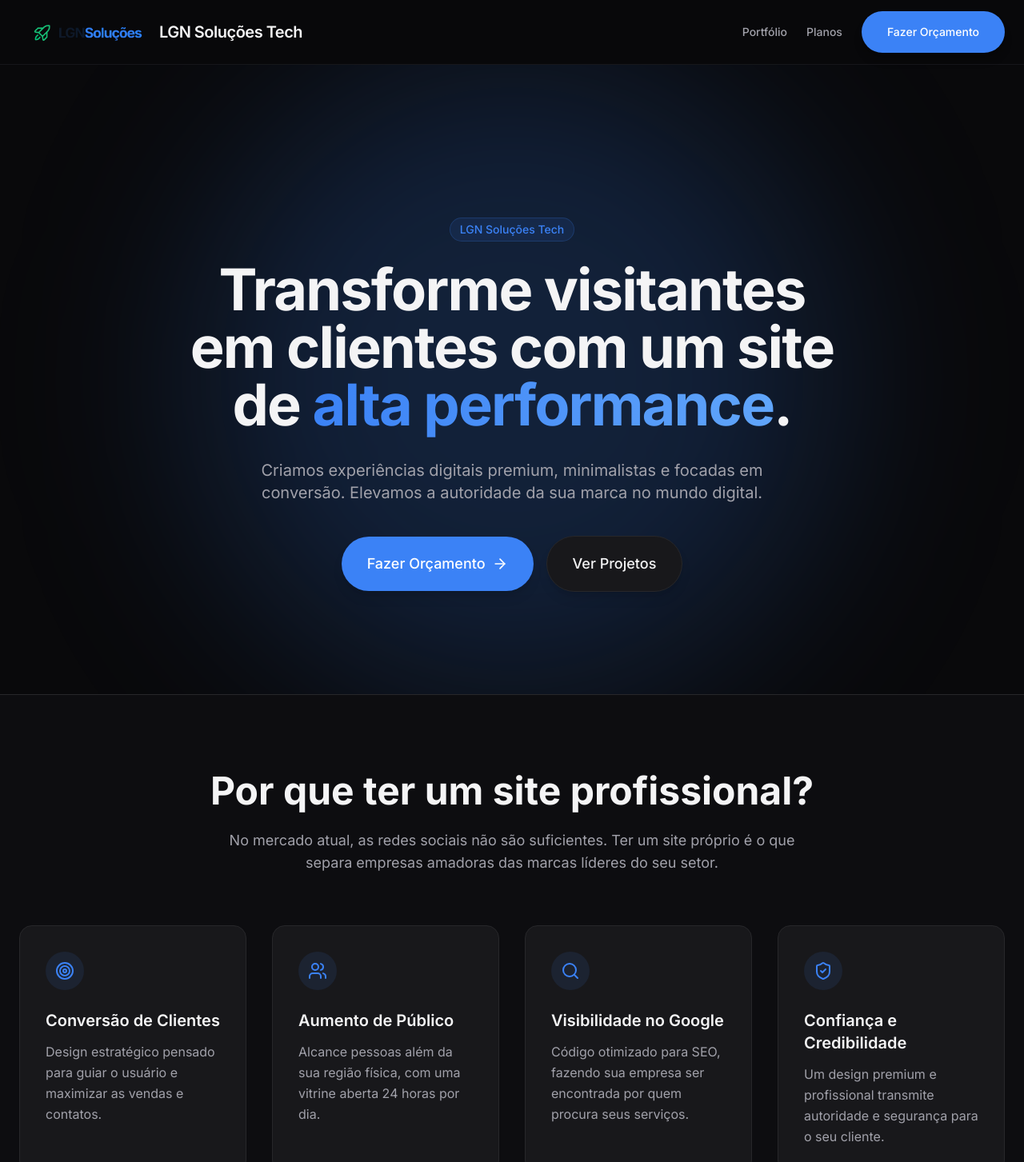
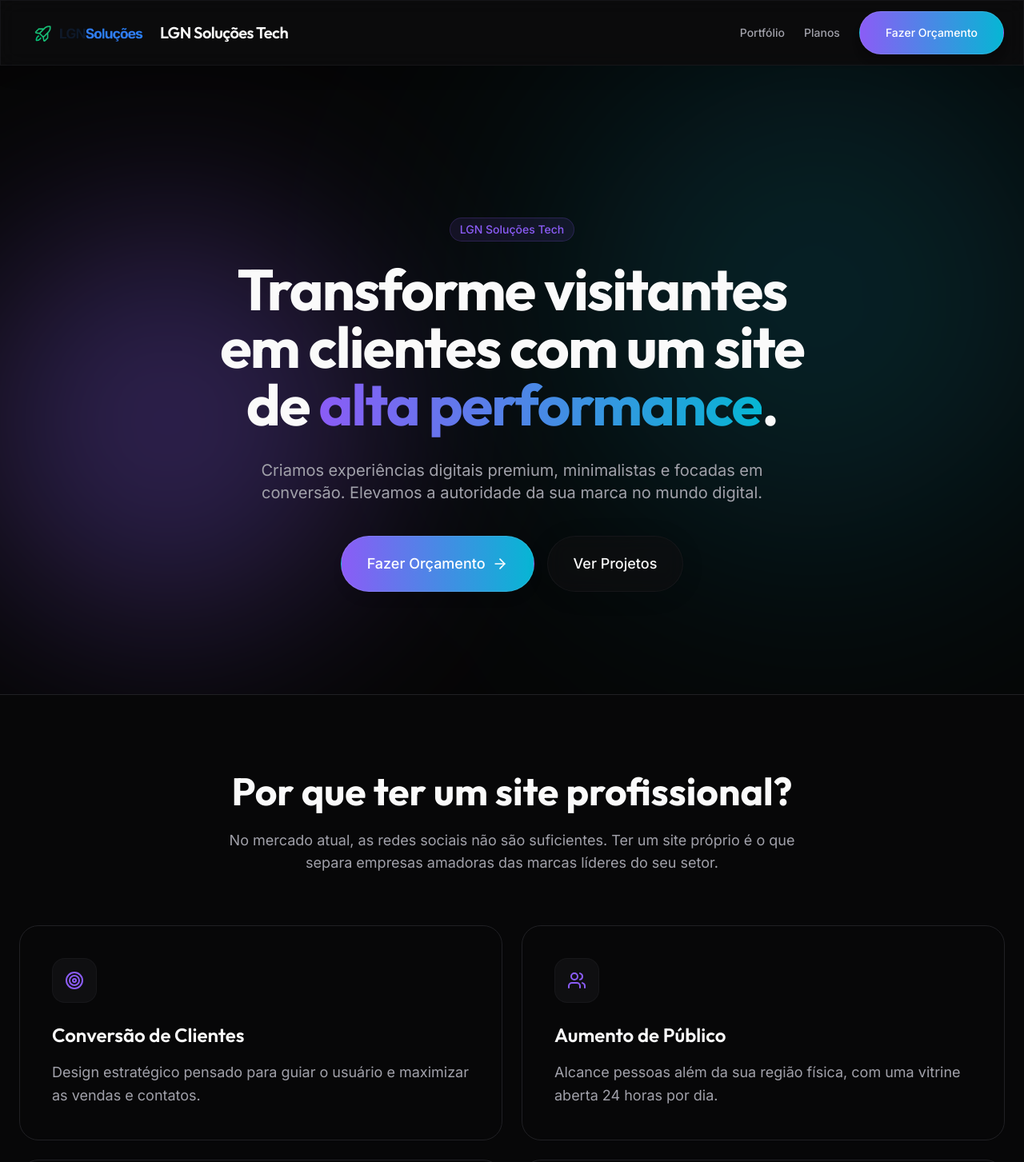
Before and after one commit to lucastavernard/lgn, a React (Vite) app: page / in a window 1280 px wide. Shown: the top 1453 px of the page at 80% size. Built offline with nearby package versions, Linux system fonts and the light colour scheme.

Commit message:
feat: upgrade visual premium com design Tech Neon, glassmorphism e tipografia display

```diff
--- a/index.html
+++ b/index.html
@@ -7,7 +7,7 @@
     <meta name="description" content="Transforme visitantes em clientes. Criamos experiências digitais premium, minimalistas e focadas em conversão com sites de alta performance.">
     <link rel="preconnect" href="https://fonts.googleapis.com">
     <link rel="preconnect" href="https://fonts.gstatic.com" crossorigin>
-    <link href="https://fonts.googleapis.com/css2?family=Inter:wght@300;400;500;600;700&display=swap" rel="stylesheet">
+    <link href="https://fonts.googleapis.com/css2?family=Inter:wght@300;400;500;600;700&family=Outfit:wght@400;500;600;700;800&display=swap" rel="stylesheet">
   </head>
   <body class="bg-background text-textMain antialiased selection:bg-primary selection:text-white">
     <div id="root"></div>
--- a/src/components/Button.jsx
+++ b/src/components/Button.jsx
@@ -4,9 +4,9 @@ export const Button = ({ children, href, className = '', variant = 'primary', ..
   const baseClasses = "inline-flex items-center justify-center font-medium rounded-full transition-colors duration-300 px-8 py-4 text-base shadow-lg hover:shadow-xl focus:outline-none focus:ring-2 focus:ring-primary focus:ring-offset-2 focus:ring-offset-background";
 
   const variants = {
-    primary: "bg-primary text-white hover:bg-primaryHover",
-    secondary: "bg-surface text-textMain border border-border hover:bg-border",
-    outline: "bg-transparent text-textMain border-2 border-border hover:border-primary hover:text-primary"
+    primary: "bg-gradient-to-r from-primary to-accent text-white shadow-[0_0_20px_rgba(139,92,246,0.3)] hover:shadow-[0_0_30px_rgba(6,182,212,0.5)] border border-white/10",
+    secondary: "glass hover:bg-white/5",
+    outline: "bg-transparent text-textMain border border-border hover:border-primary hover:text-primary hover:shadow-[0_0_20px_rgba(139,92,246,0.2)]"
   };
 
   const Component = motion.a;
--- a/src/components/Features.jsx
+++ b/src/components/Features.jsx
@@ -29,27 +29,30 @@ export const Features = () => {
     <section className="py-24 bg-surface/30 border-y border-border">
       <div className="container mx-auto px-6">
         <div className="text-center max-w-3xl mx-auto mb-16">
-          <h2 className="text-3xl md:text-5xl font-bold mb-6">Por que ter um site profissional?</h2>
+          <h2 className="text-3xl md:text-5xl font-bold font-display mb-6">Por que ter um site profissional?</h2>
           <p className="text-textMuted text-lg">
             No mercado atual, as redes sociais não são suficientes. Ter um site próprio é o que separa empresas amadoras das marcas líderes do seu setor.
           </p>
         </div>
 
-        <div className="grid grid-cols-1 md:grid-cols-2 lg:grid-cols-4 gap-8">
+        <div className="grid grid-cols-1 md:grid-cols-2 gap-6">
           {features.map((feature, index) => (
             <motion.div
               key={index}
-              initial={{ opacity: 0, y: 20 }}
+              initial={{ opacity: 0, y: 30 }}
               whileInView={{ opacity: 1, y: 0 }}
               viewport={{ once: true }}
-              transition={{ duration: 0.5, delay: index * 0.1 }}
-              className="p-8 rounded-2xl bg-surface border border-border hover:border-primary/50 transition-colors duration-300"
+              transition={{ type: "spring", stiffness: 100, damping: 20, delay: index * 0.1 }}
+              className="group p-8 md:p-10 rounded-3xl bg-surfaceHighlight border border-border hover:border-primary/40 transition-all duration-500 hover:shadow-[0_0_40px_rgba(139,92,246,0.15)] relative overflow-hidden"
             >
-              <div className="w-12 h-12 rounded-full bg-primary/10 flex items-center justify-center mb-6">
-                {feature.icon}
+              <div className="absolute inset-0 bg-gradient-to-br from-primary/10 to-transparent opacity-0 group-hover:opacity-100 transition-opacity duration-500" />
+              <div className="relative z-10">
+                <div className="w-14 h-14 rounded-2xl bg-surface border border-border/50 flex items-center justify-center mb-6 group-hover:scale-110 group-hover:border-primary/30 transition-all duration-500">
+                  {feature.icon}
+                </div>
+                <h3 className="text-2xl font-semibold mb-4 font-display">{feature.title}</h3>
+                <p className="text-textMuted text-lg leading-relaxed">{feature.description}</p>
               </div>
-              <h3 className="text-xl font-semibold mb-3">{feature.title}</h3>
-              <p className="text-textMuted leading-relaxed">{feature.description}</p>
             </motion.div>
           ))}
         </div>
--- a/src/components/Footer.jsx
+++ b/src/components/Footer.jsx
@@ -6,7 +6,7 @@ export const Footer = () => {
       <div className="container mx-auto px-6 flex flex-col md:flex-row items-center justify-between gap-6">
         <div className="flex items-center gap-2">
           <img src="/logolgn.png" alt="LGN Soluções Tech Logo" className="h-8 w-auto object-contain" />
-          <span className="font-semibold text-lg tracking-tight">LGN Soluções Tech</span>
+          <span className="font-display font-semibold text-lg tracking-tight">LGN Soluções Tech</span>
         </div>
 
         <p className="text-textMuted text-sm">
--- a/src/components/Hero.jsx
+++ b/src/components/Hero.jsx
@@ -5,8 +5,9 @@ import { ArrowRight } from 'lucide-react';
 export const Hero = () => {
   return (
     <section className="relative pt-32 pb-20 md:pt-48 md:pb-32 overflow-hidden">
-      {/* Background Glow */}
-      <div className="absolute top-1/2 left-1/2 -translate-x-1/2 -translate-y-1/2 w-[800px] h-[800px] bg-primary/20 blur-[120px] rounded-full pointer-events-none" />
+      {/* Background Glows */}
+      <div className="absolute top-1/4 -left-10 w-[500px] h-[500px] bg-primary/30 blur-[120px] rounded-full pointer-events-none mix-blend-screen animate-float" />
+      <div className="absolute bottom-1/4 -right-10 w-[600px] h-[600px] bg-accent/20 blur-[150px] rounded-full pointer-events-none mix-blend-screen animate-slow-spin" />
 
       <div className="container mx-auto px-6 relative z-10">
         <div className="max-w-4xl mx-auto text-center">
@@ -21,12 +22,12 @@ export const Hero = () => {
           </motion.div>
 
           <motion.h1
-            className="text-5xl md:text-7xl font-bold tracking-tight text-balance mb-8"
+            className="font-display text-5xl md:text-7xl font-bold tracking-tight text-balance mb-8"
             initial={{ opacity: 0, y: 20 }}
             animate={{ opacity: 1, y: 0 }}
             transition={{ duration: 0.6, delay: 0.1 }}
           >
-            Transforme visitantes em clientes com um site de <span className="text-transparent bg-clip-text bg-gradient-to-r from-primary to-blue-400">alta performance</span>.
+            Transforme visitantes em clientes com um site de <span className="text-transparent bg-clip-text bg-gradient-to-r from-primary to-accent">alta performance</span>.
           </motion.h1>
 
           <motion.p
--- a/src/components/Navbar.jsx
+++ b/src/components/Navbar.jsx
@@ -2,11 +2,11 @@ import { Button } from './Button';
 
 export const Navbar = () => {
   return (
-    <nav className="fixed top-0 left-0 right-0 z-50 bg-background/80 backdrop-blur-md border-b border-border/50">
+    <nav className="fixed top-0 left-0 right-0 z-50 glass">
       <div className="container mx-auto px-6 h-20 flex items-center justify-between">
         <a href="#" className="flex items-center gap-2">
           <img src="/logolgn.png" alt="LGN Soluções Tech Logo" className="h-10 w-auto object-contain" />
-          <span className="font-semibold text-xl tracking-tight hidden sm:block">LGN Soluções Tech</span>
+          <span className="font-display font-semibold text-xl tracking-tight hidden sm:block">LGN Soluções Tech</span>
         </a>
 
         <div className="flex items-center gap-6">
--- a/src/components/Pricing.jsx
+++ b/src/components/Pricing.jsx
@@ -15,11 +15,11 @@ export const Pricing = () => {
   return (
     <section id="preco" className="py-24 bg-surface/30 border-y border-border relative overflow-hidden">
       {/* Background glow */}
-      <div className="absolute top-1/2 left-1/2 -translate-x-1/2 -translate-y-1/2 w-[600px] h-[600px] bg-primary/10 blur-[100px] rounded-full pointer-events-none" />
+      <div className="absolute top-1/2 left-1/2 -translate-x-1/2 -translate-y-1/2 w-[600px] h-[600px] bg-accent/10 blur-[100px] rounded-full pointer-events-none mix-blend-screen animate-slow-spin" />
 
       <div className="container mx-auto px-6 relative z-10">
         <div className="text-center max-w-3xl mx-auto mb-16">
-          <h2 className="text-3xl md:text-5xl font-bold mb-6">Pronto para dar o próximo passo?</h2>
+          <h2 className="text-3xl md:text-5xl font-bold font-display mb-6">Pronto para dar o próximo passo?</h2>
           <p className="text-textMuted text-lg">
             Tenha um site de alto nível pagando um preço justo. Sem surpresas e com qualidade garantida.
           </p>
@@ -32,8 +32,8 @@ export const Pricing = () => {
           transition={{ duration: 0.6 }}
           className="max-w-md mx-auto"
         >
-          <div className="bg-surface border border-border rounded-3xl p-8 relative overflow-hidden">
-            <div className="absolute top-0 right-0 bg-primary/10 text-primary font-medium px-4 py-1 rounded-bl-xl text-sm">
+          <div className="glass rounded-3xl p-8 relative overflow-hidden shadow-[0_0_50px_rgba(139,92,246,0.1)] hover:shadow-[0_0_60px_rgba(6,182,212,0.15)] transition-shadow duration-500">
+            <div className="absolute top-0 right-0 bg-gradient-to-r from-primary to-accent text-white font-medium px-5 py-1.5 rounded-bl-2xl text-sm shadow-lg">
               Mais Vendido
             </div>
 
--- a/src/index.css
+++ b/src/index.css
@@ -20,20 +20,26 @@ body {
 
 /* Custom scrollbar for a premium feel */
 ::-webkit-scrollbar {
-  width: 10px;
+  width: 8px;
 }
 
 ::-webkit-scrollbar-track {
-  background: #09090b;
+  background: #050505;
 }
 
 ::-webkit-scrollbar-thumb {
-  background: #27272a;
-  border-radius: 5px;
+  background: #202024;
+  border-radius: 4px;
 }
 
 ::-webkit-scrollbar-thumb:hover {
   background: #3f3f46;
+}
+
+@layer utilities {
+  .glass {
+    @apply bg-surface/60 backdrop-blur-md border border-border/50 shadow-[0_4px_30px_rgba(0,0,0,0.1)];
+  }
 }
 
 /* Embla Carousel Styles */
--- a/tailwind.config.js
+++ b/tailwind.config.js
@@ -8,15 +8,31 @@ export default {
     extend: {
       fontFamily: {
         sans: ['Inter', 'sans-serif'],
+        display: ['Outfit', 'sans-serif'],
       },
       colors: {
-        background: '#09090b',
-        surface: '#18181b',
-        border: '#27272a',
-        primary: '#3b82f6',
-        primaryHover: '#2563eb',
-        textMain: '#f4f4f5',
+        background: '#050505',
+        surface: '#0f0f11',
+        border: '#202024',
+        primary: '#8b5cf6',
+        primaryHover: '#7c3aed',
+        accent: '#06b6d4',
+        textMain: '#fafafa',
         textMuted: '#a1a1aa'
+      },
+      backgroundImage: {
+        'gradient-radial': 'radial-gradient(var(--tw-gradient-stops))',
+        'hero-glow': 'conic-gradient(from 180deg at 50% 50%, #8b5cf622 0deg, #06b6d422 180deg, #8b5cf622 360deg)',
+      },
+      animation: {
+        'slow-spin': 'spin 15s linear infinite',
+        'float': 'float 6s ease-in-out infinite',
+      },
+      keyframes: {
+        float: {
+          '0%, 100%': { transform: 'translateY(0)' },
+          '50%': { transform: 'translateY(-20px)' },
+        }
       }
     },
   },
```
Also changed, not shown: src/components/Portfolio.jsx (+5 -5 lines).
